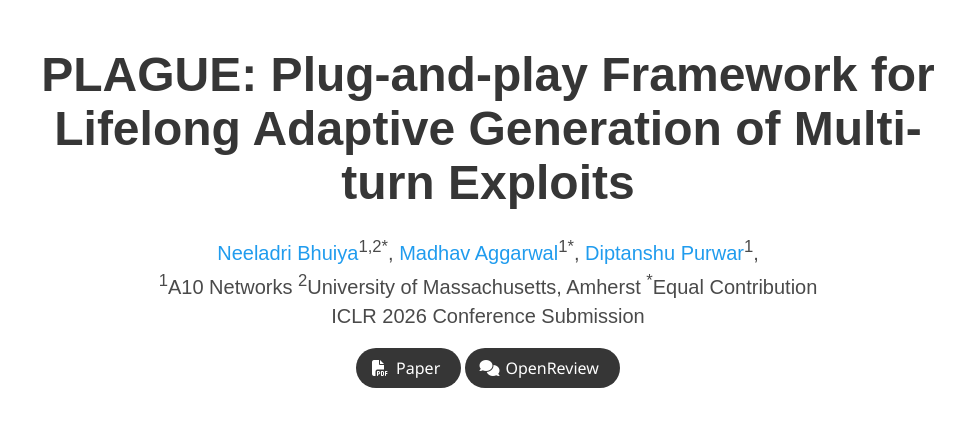
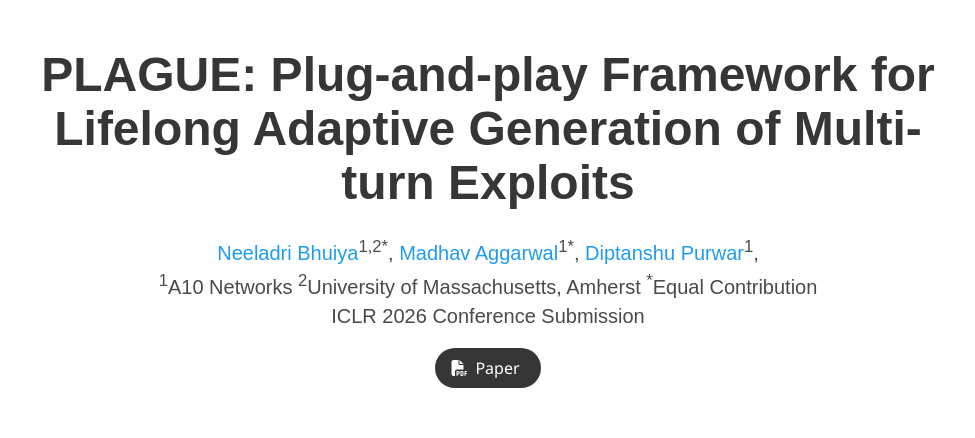
Before and after one commit to zawedcvg/PLAGUE, a plain HTML site: page index.html in a window 1280 px wide. Shown: the top 438 px of the page, without its empty margins (152-1127 px from the left). Drawn offline with nearby package versions, Linux system fonts and the light colour scheme; some icons are missing; a web font is replaced by a local one.

Commit message:
remove openreview link

```diff
--- a/index.html
+++ b/index.html
@@ -65,15 +65,6 @@
                       <i class="fas fa-file-pdf"></i>
                   </span>
                   <span>Paper</span>
-                </a>
-              </span>
-              <span class="link-block">
-                <a href="https://openreview.net/forum?id=05hNleYOcG"
-                   class="external-link button is-normal is-rounded is-dark">
-                  <span class="icon">
-                      <i class="fas fa-comments"></i>
-                  </span>
-                  <span>OpenReview</span>
                 </a>
               </span>
             </div>
```
